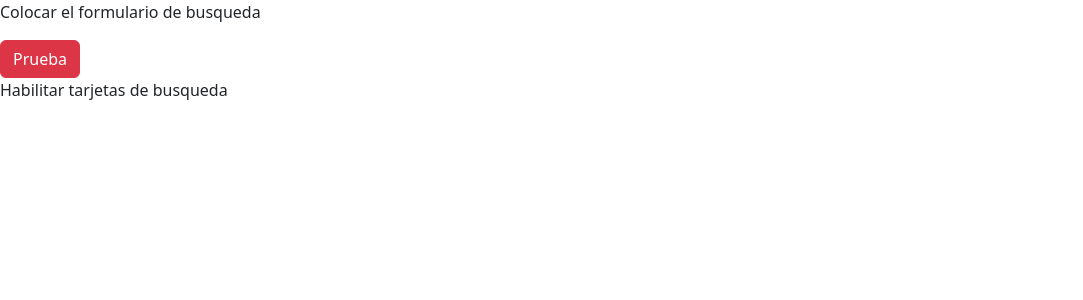
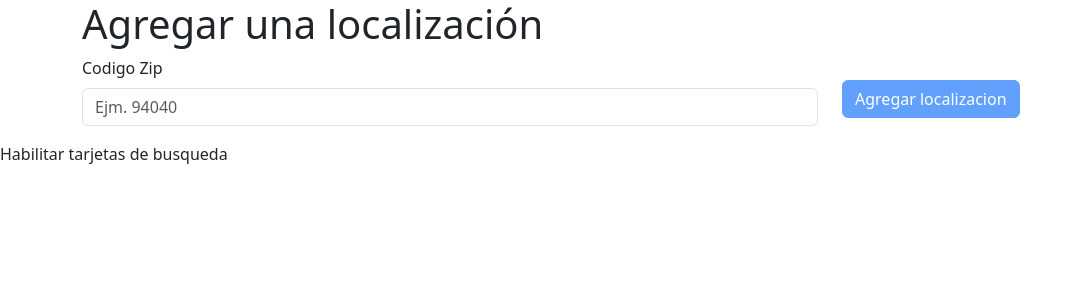
Before and after one commit to ladytaniac/AngularMeteorological, an Angular app: page / in a window 1280 px wide. Shown: the top 300 px of the page, without its empty margins (0-1083 px from the left). Built offline with nearby package versions, Linux system fonts and the light colour scheme.

Commit message:
module, service y localstorage

```diff
--- a/src/app/modules/location/components/buscar-localizacion/buscar-localizacion.component.html
+++ b/src/app/modules/location/components/buscar-localizacion/buscar-localizacion.component.html
@@ -1,2 +1,16 @@
-<p>Colocar el formulario de busqueda</p>
-<button class="btn btn-danger">Prueba</button>
+<div class="container">
+    <h1>{{ titulo }}</h1>
+    <form (ngSubmit)="search()" [formGroup]="searchForm" >
+        <div class="row">
+            <div class="col-8">
+                <div class="mb-3">
+                    <label for="codzip" class="form-label">Codigo Zip</label>
+                    <input type="email" class="form-control" id="codzip" formControlName="codzip" placeholder="Ejm. 94040">
+                </div>
+            </div>
+            <div class="col-4 mt-4">
+                <button class="btn btn-primary" [disabled]="searchForm.invalid">Agregar localizacion</button>
+            </div>
+        </div>
+    </form>
+</div>
--- a/src/app/modules/location/components/buscar-localizacion/buscar-localizacion.component.ts
+++ b/src/app/modules/location/components/buscar-localizacion/buscar-localizacion.component.ts
@@ -1,4 +1,7 @@
 import { Component } from '@angular/core';
+import { FormBuilder, Validator, Validators } from '@angular/forms';
+import { HttpClient } from '@angular/common/http';
+import { environment } from 'src/environments/environment';
 
 @Component({
   selector: 'app-buscar-localizacion',
@@ -6,7 +9,41 @@ import { Component } from '@angular/core';
   styleUrls: ['./buscar-localizacion.component.scss']
 })
 export class BuscarLocalizacionComponent {
+  searchForm = this.fb.group({
+    codzip: ['', [Validators.required,Validators.minLength(5), Validators.maxLength(10) ]]
+  });
+  urlApi: string = environment.apiUrl;
+  public titulo: string = "Agregar una localización";
+  constructor(private fb:FormBuilder, private http: HttpClient) { }
 
-  constructor() { }
+  public search(): void {
+    var ruta = this.urlApi+'?zip='+this.searchForm.value.codzip+',us'+'&appid='+environment.appId;
+    this.http.get(ruta).subscribe((res: any)=> {
+      console.log('res=', res);
+      var rutaCoord = this.urlApi+'?lat='+res.coord.lat+'&lon='+res.coord.lon+'&appid='+environment.appId;
+      this.http.get(rutaCoord).subscribe((rescoord:any)=> {
+        var idSist = rescoord.id;
+        let location = {
+          'id': idSist,
+          'coord': res.coord,
+          'main-w': res.weather[0].main,
+          'description-w': res.weather[0].description,
+          'icon-w': res.weather[0].icon,
+          'temp': res.main.temp,
+          'temp_min': res.main.temp_min,
+          'temp_max': res.main.temp_max,
+        }
+        console.log(location);
+        // Guardamos en localstorage
+        localStorage.setItem('myKeyL', JSON.stringify(location));
+        // recuperamos el valor de localstorage
+        // data = JSON.parse(localStorage.getItem('myKeyL'));
 
+        // Eliminamos localStorage
+        // localStorage.removeItem("myKeyL");
+      });
+    }, (error)=> {
+      console.log(error.error.message)
+    });
+  }
 }
--- /dev/null
+++ b/src/app/modules/location/location.module.ts
@@ -0,0 +1,22 @@
+import { NgModule } from '@angular/core';
+import { CommonModule } from '@angular/common';
+import { FormsModule, ReactiveFormsModule } from '@angular/forms';
+import { HttpClientModule } from '@angular/common/http';
+import { BuscarLocalizacionComponent } from './components/buscar-localizacion/buscar-localizacion.component';
+import { TarjetaLocalizacionComponent } from './components/tarjeta-localizacion/tarjeta-localizacion.component';
+import { LocationRoutingModule } from './location-routing.module';
+
+@NgModule({
+  declarations: [BuscarLocalizacionComponent, TarjetaLocalizacionComponent],
+  imports: [
+    CommonModule,
+    ReactiveFormsModule,
+    FormsModule,
+    HttpClientModule,
+    LocationRoutingModule
+  ],
+  exports: [
+    BuscarLocalizacionComponent, TarjetaLocalizacionComponent
+  ]
+})
+export class LocationModule { }
--- a/src/environments/environment.ts
+++ b/src/environments/environment.ts
@@ -1,16 +1,6 @@
-// This file can be replaced during build by using the `fileReplacements` array.
-// `ng build` replaces `environment.ts` with `environment.prod.ts`.
-// The list of file replacements can be found in `angular.json`.
 
 export const environment = {
-  production: false
+  production: false,
+  appId: 'e61af6299f0fe3c2901e8ffe67ae5cf7',
+  apiUrl: 'https://api.openweathermap.org/data/2.5/weather'
 };
-
-/*
- * For easier debugging in development mode, you can import the following file
- * to ignore zone related error stack frames such as `zone.run`, `zoneDelegate.invokeTask`.
- *
- * This import should be commented out in production mode because it will have a negative impact
- * on performance if an error is thrown.
- */
-// import 'zone.js/plugins/zone-error';  // Included with Angular CLI.
```
Also changed, not shown: src/app/app.module.ts (+9 -5 lines), src/app/modules/location/location-routing.module.ts (added, +10 -0 lines).
